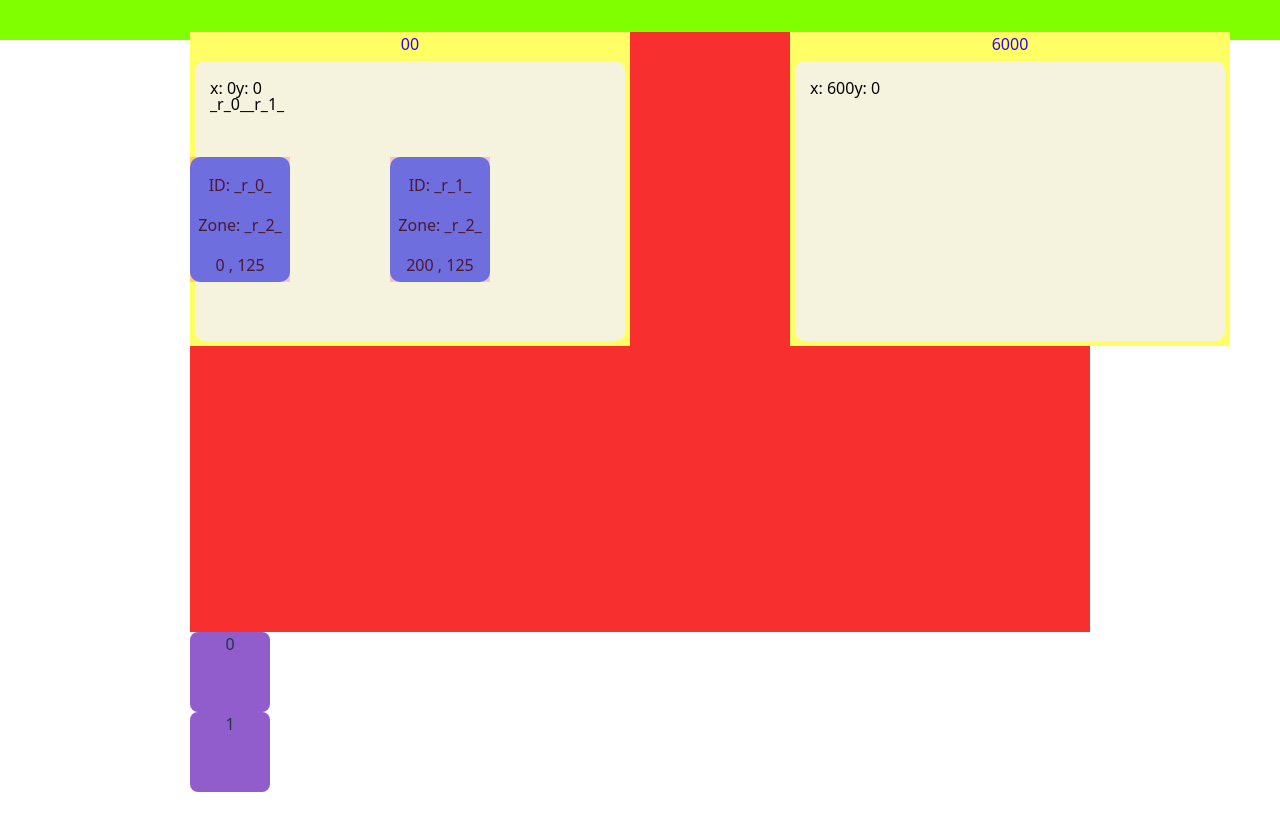
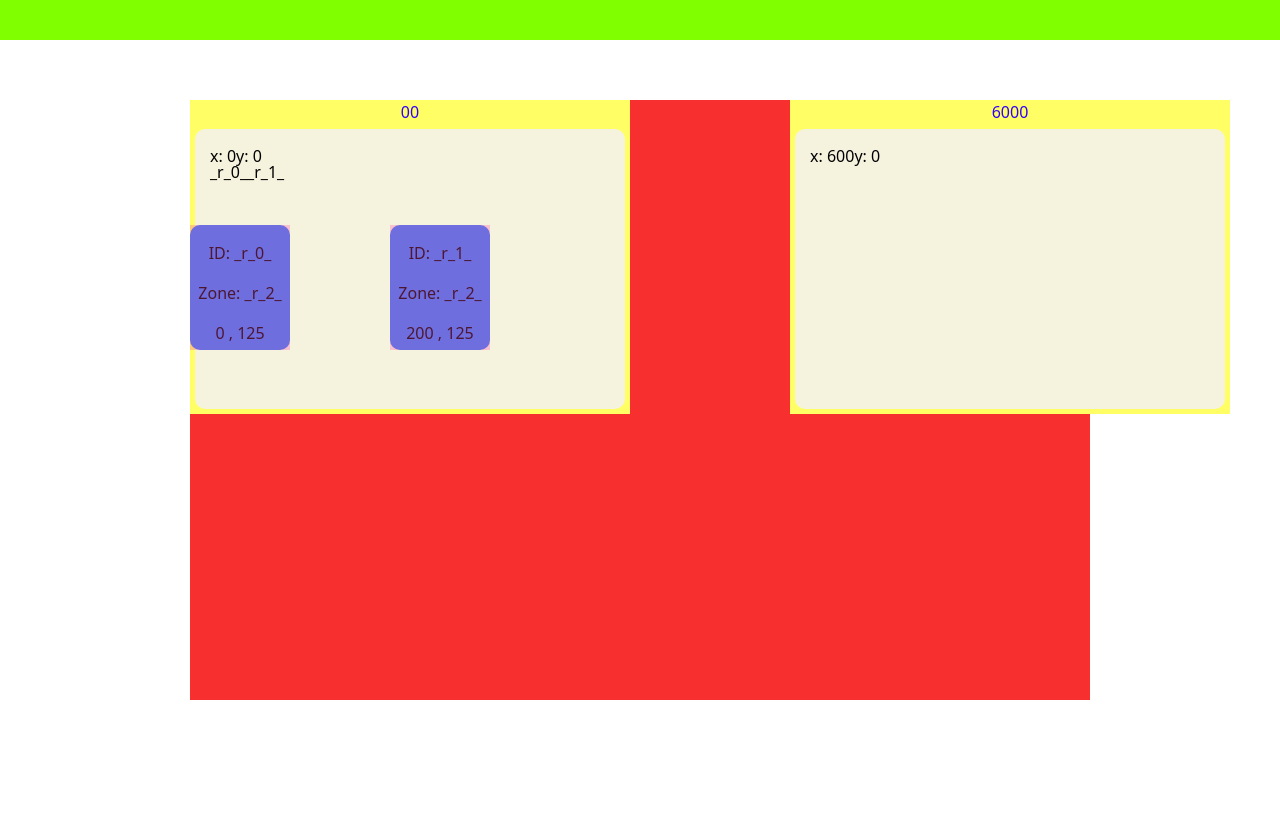
Before and after one commit to a0-ye/aye-site, a React (Vite) app: page / in a window 1280 px wide. After the commit the page ends 800 px from the top, so only its background shows below. Built offline with nearby package versions, Linux system fonts and the light colour scheme.

Commit message:
package removal and legacy code culling

```diff
--- a/package.json
+++ b/package.json
@@ -13,9 +13,7 @@
     "@dnd-kit/core": "^6.3.1",
     "motion": "^12.23.24",
     "react": "^19.1.1",
-    "react-dom": "^19.1.1",
-    "react-parallax-tilt": "^1.7.309",
-    "react-spring": "^10.0.3"
+    "react-dom": "^19.1.1"
   },
   "devDependencies": {
     "@eslint/js": "^9.36.0",
--- a/src/App.tsx
+++ b/src/App.tsx
@@ -1,16 +1,11 @@
 import { useState, useId, type ReactNode, type CSSProperties} from 'react'
 import './App.css'
 
-import PageCard from './assets/components/PageCard/PageCard'
-import SpringPageCard from './assets/components/SpringPageCard/SpringPageCard'
 import AboutMeContent from './assets/CardContent/AboutMe'
 import { AboutMeThumbnail } from './assets/CardContent/AboutMe'
 
-import Draggable from './assets/components/dnd-kit-wrappers/draggable'
-import Droppable from './assets/components/dnd-kit-wrappers/droppable'
-
-import MotionCard from './assets/components/framerCard/MotionCard'
-import CardZone from './assets/components/framerCard/CardZone'
+import MotionCard from './assets/components/dndMotionCards/MotionCard'
+import CardZone from './assets/components/dndMotionCards/CardZone'
 
 import { DndContext, type DragEndEvent, type UniqueIdentifier } from '@dnd-kit/core'
 
@@ -151,33 +146,19 @@ function App() {
   return (
     <>
       <div className='nav'></div>
-      <div className='framerRow' style={{position:'relative',width:900, height:600, display:'flex', backgroundColor:"#f82f2fff"}}>
+      <div className='framerRow' style={
+        { position:'relative',
+          // left:0, top:0,
+          width:900, height:600, display:'flex', backgroundColor:"#f82f2fff"}}>
           <DndContext onDragEnd={handleDragEnd}>
           {generateCards()}
-            <CardZone zoneData={zoneData[handZoneID]}>
-            </CardZone>
+          <CardZone zoneData={zoneData[handZoneID]}>
+          </CardZone>
 
-            <CardZone zoneData={zoneData[zone2ID]}>
-            </CardZone>
+          <CardZone zoneData={zoneData[zone2ID]}>
+          </CardZone>
 
         </DndContext>
-      </div>
-
-      <div className='SpringRow'>
-        <SpringPageCard
-          id={0}
-          activeCard={activeCard}
-          content={AboutMeContent}
-          thumbnail={0}
-          onClick={() => setActiveCard(0)}
-          />
-        <SpringPageCard
-          id={1}
-          activeCard={activeCard}
-          content={<img src='src/assets/img/cow.png'/>}
-          thumbnail={1}
-          onClick={() => setActiveCard(1)}
-          />
       </div>
     </>
   )
--- a/src/assets/components/SpringPageCard/SpringPageCard.css
+++ /dev/null
@@ -1,3 +0,0 @@
-.SpringPageCard{
-    transform-origin: 50% 50%;
-}
--- a/src/assets/components/SpringPageCard/SpringPageCard.tsx
+++ /dev/null
@@ -1,82 +0,0 @@
-import React, { useState, useRef} from "react";
-// import './PageCard.css'
-
-
-import Tilt from 'react-parallax-tilt';
-import { animated, useSpring, useChain } from '@react-spring/web'
-
-
-interface SpringPageCardProps {
-    id: number;
-    activeCard: number;
-    thumbnail?: React.ReactNode; // html content for minimized
-    content: React.ReactNode;   // html content for expanded
-    onClick?: () => void;
-}
-
-
-/**
- * A card that when clicked, moves to the center of the screen, then expands to display more detailed content
- *
- *
- * Achieved using React Spring.
- *  useChain allows for chaining animations together.
- */
- export default function SpringPageCard(props:SpringPageCardProps) {
-    // const [open, set] = useState(false);
-    const cardRef = useRef<HTMLDivElement>(null);
-    const cardWidth = 80;
-    const cardHeight = 80;
-    const [isCentered, setIsCentered] = useState(false);
-    const [springs, api] = useSpring( () => ({
-        from: {x:0, y:0, width:cardWidth, height:cardHeight, zIndex:0}, // transform: 'scale(1)'
-    }))
-
-    const triggerSpring = () => {
-        if (!cardRef.current) return;
-
-        const rect = cardRef.current.getBoundingClientRect();
-        const centerX = window.innerWidth / 2;
-        const centerY = window.innerHeight / 2;
-
-
-        if (!isCentered) {
-            const cardCenterX = rect.left + rect.width / 2;
-            const cardCenterY = rect.top + rect.height / 2;
-            const dx = centerX - cardCenterX;
-            const dy = centerY - cardCenterY;
-            console.log(centerX, centerY);
-
-            api.start({
-                // every animation transformation is relative to the div's current position
-                to:[
-                    {x: dx, y: dy,zIndex:100},
-                    // {transform: 'scale(5)'},
-                    // { x: -(cardWidth),},
-                    { width:cardWidth*5, height:cardHeight*5},
-
-                ]
-
-                });
-        } else {
-            // change this trigger to be tied to some button instead of onclick?
-            api.start({ x: 0, y: 0, width:cardWidth, height:cardHeight,zIndex:0});
-        }
-
-        setIsCentered(!isCentered);
-    };
-
-
-    return <animated.div className='SpringPageCard'
-        onClick={triggerSpring}
-        ref={cardRef}
-        style = {{
-            background: '#915dccff',
-            borderRadius: 8,
-            ...springs
-        }}
-    >
-        {isCentered ? props.content : <Tilt>{props.thumbnail}</Tilt>}
-    </animated.div>
-
-}
```
Also changed, not shown: src/assets/components/PageCard/PageCard.css (deleted, +0 -39 lines), src/assets/components/PageCard/PageCard.tsx (deleted, +0 -54 lines), src/assets/components/dndMotionCards/CardZone.tsx (renamed from src/assets/components/framerCard/CardZone.tsx), src/assets/components/dndMotionCards/MotionCard.tsx (renamed from src/assets/components/framerCard/MotionCard.tsx), 1 other file (tests, documents, lock files or other folders).
